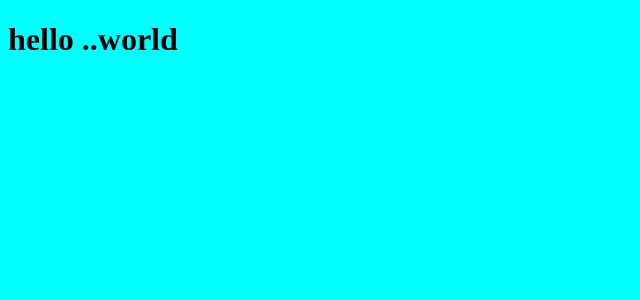
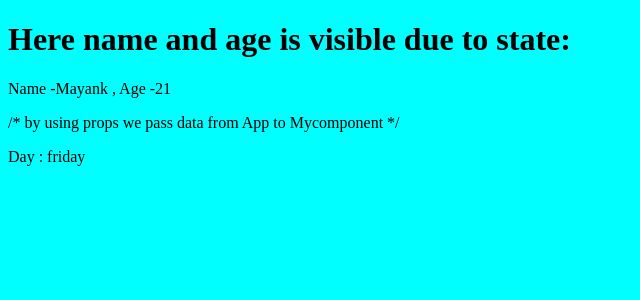
Before and after one commit to MayankKumar-Oodles/Today-Poc, a React (Vite) app: page / in a window 1280 px wide. Shown: the top 300 px of the page, without its empty margins (0-640 px from the left). Built offline with nearby package versions, Linux system fonts and the light colour scheme.

Commit message:
class based component with props and state

```diff
--- a/src/App.jsx
+++ b/src/App.jsx
@@ -1,4 +1,19 @@
- const App =()=>{
-  return(<h1>hello ..world</h1>);
+import { ReactDOM } from "react";
+import { Component } from "react";
+import MyComponent from "./Classbased/MyComponent";
+
+ class App extends Component{
+          constructor(props){
+            super(props);
+            this.state={
+                 day:"friday",
+            }
+
+          }
+          render(){
+                return<>
+                 <MyComponent day={this.state.day}></MyComponent>
+                </>
+          }
  }
  export default App;
--- /dev/null
+++ b/src/Classbased/MyComponent.jsx
@@ -0,0 +1,24 @@
+import { Component, ReactDOM } from "react";
+
+/* creating class based component and using state to store the data */
+class MyComponent extends Component{
+
+    constructor(props){
+        super(props);
+        this.state={
+            name:"Mayank",
+            age:"21",
+        }
+    }
+
+    render(){
+        return <>
+        <h1>Here name  and age is visible due to state:</h1>
+        <p> Name -{this.state.name} , Age -{this.state.age} </p>
+        /* by using props we pass data from App to Mycomponent */
+        <p>Day : {this.props.day}</p>
+        </>;
+    }
+
+}
+export default MyComponent;
```
